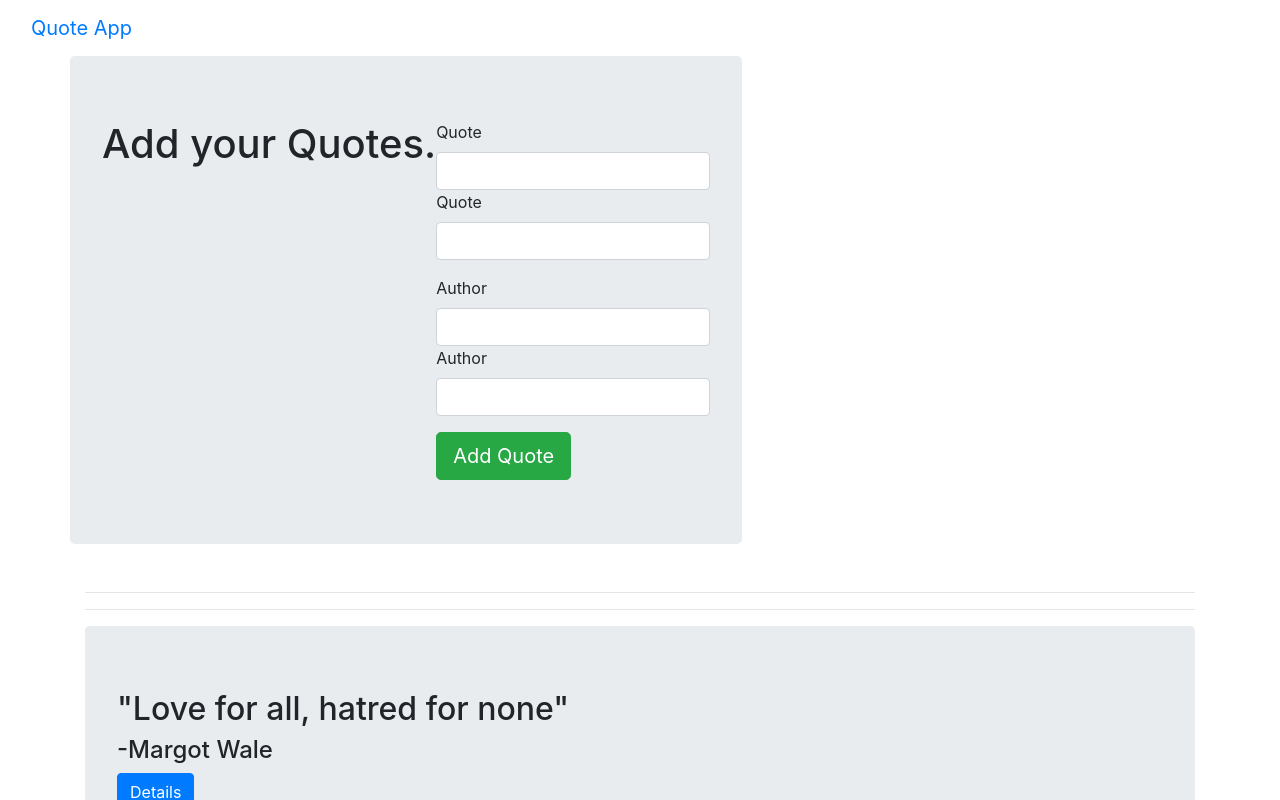
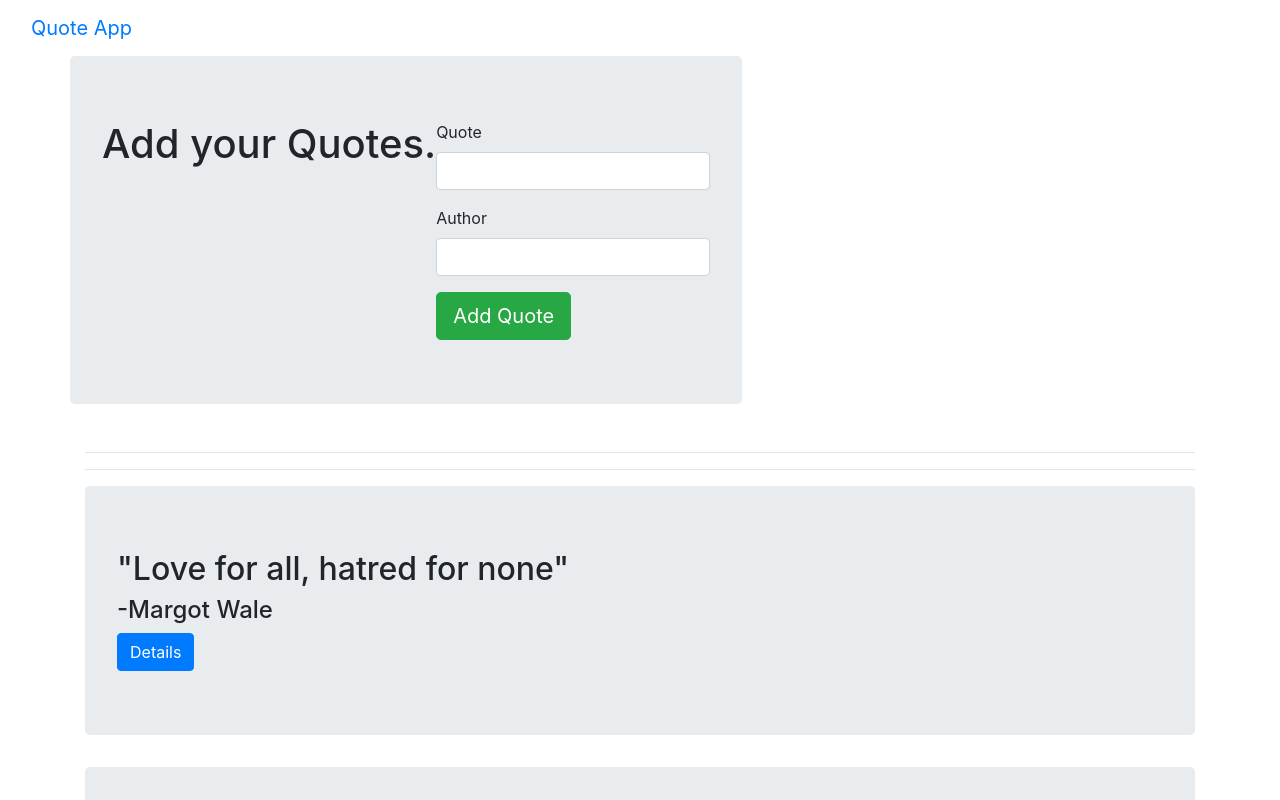
Before and after one commit to edwinaringo/quotes, an Angular app in the folder Quotes/: page / in a window 1280 px wide. Shown: the top 800 px of the page. Built offline with nearby package versions, Linux system fonts and the light colour scheme.

Commit message:
Fixing the form bug

```diff
--- a/Quotes/src/app/quote-form/quote-form.component.html
+++ b/Quotes/src/app/quote-form/quote-form.component.html
@@ -8,8 +8,7 @@
         <form (ngSubmit)='submitQuote()' #quoteForm='ngForm'>
           <div class="form-group">
 
-              <label for="name">Quote</label>
-              <input type="text" required class="form-control" id="message" [(ngModel)]="newQuote.message" name="message">{{newQuote.message}}
+
               <label for="message">Quote</label>
               <input type="text" required class="form-control" id="message" [(ngModel)]="newQuote.message" name="message" #message="ngModel">
               <div [hidden]="message.valid || message.pristine" class="alert alert-danger">
@@ -19,8 +18,7 @@
           </div>
           <div class="form-group">
 
-              <label for="description">Author</label>
-              <input type="text" required class="form-control" id="author">
+
               <label for="author">Author</label>
               <input type="text" required class="form-control" id="author" [(ngModel)]="newQuote.author" name="author" #author="ngModel">
               <div [hidden]="author.valid || author.pristine" class="alert alert-danger">
```
